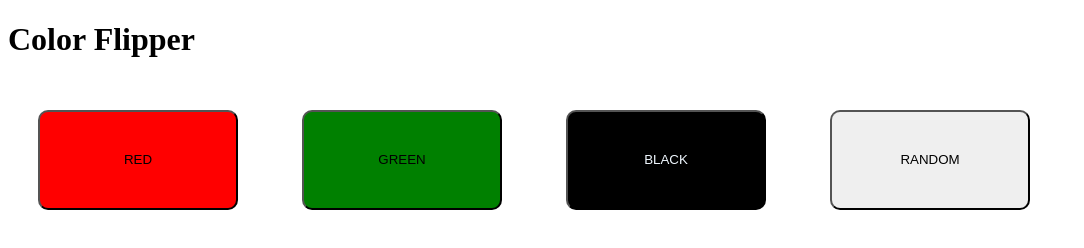
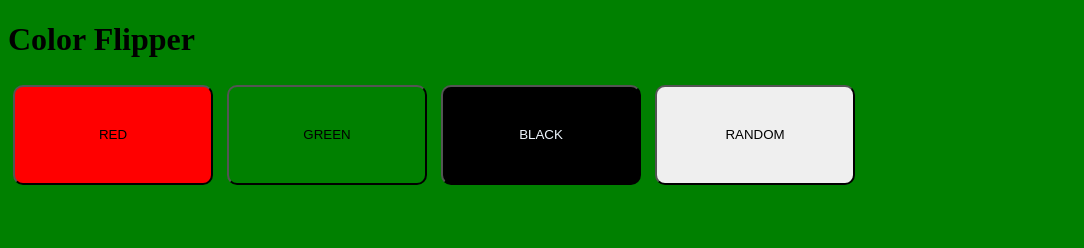
Before and after one commit to riteshs006/javascript_Learn, a plain HTML site: page Project_1/index.html in a window 1280 px wide. Both pictures are taken after a click on the button "GREEN". Shown: the whole page, without its empty margins (0-1084 px from the left). Drawn offline with Linux system fonts and the light colour scheme.

Commit message:
project_1 commit

```diff
--- a/Project_1/index.html
+++ b/Project_1/index.html
@@ -19,17 +19,16 @@
             border-radius: 10px;
             width: 200px;
             height: 100px;
-            margin: 30px;
-
+            margin: 5px;
         }
     </style>
 </head>
 <body>
     <h1 >Color Flipper </h1>
-    <button id = "Red"> RED </button>
-    <button id = "Green"> GREEN </button>
-    <button id = "Black"> BLACK</button>
-    <button id = "Random"> RANDOM </button>
+    <button id = "Red" onclick="setColor('red')"> RED </button>
+    <button id = "Green" onclick="setColor('green')"> GREEN </button>
+    <button id = "Black" onclick="setColor('black')"> BLACK</button>
+    <button onclick="randomColor()"> RANDOM </button>
     <script src="index.js"></script>
 </body>
 </html>
--- a/Project_1/index.js
+++ b/Project_1/index.js
@@ -0,0 +1,13 @@
+const body = document.getElementsByTagName("body") [0]
+
+function setColor (name) {
+    body.style.backgroundColor = name;
+}
+function randomColor () {
+    const red  = Math.round(Math.random() * 255);
+    const green  = Math.round(Math.random() * 255);
+    const black = Math.round(Math.random() * 255);
+    const color = `rgb(${red},${green},${black})`
+    body.style.backgroundColor= color;
+
+}
```
